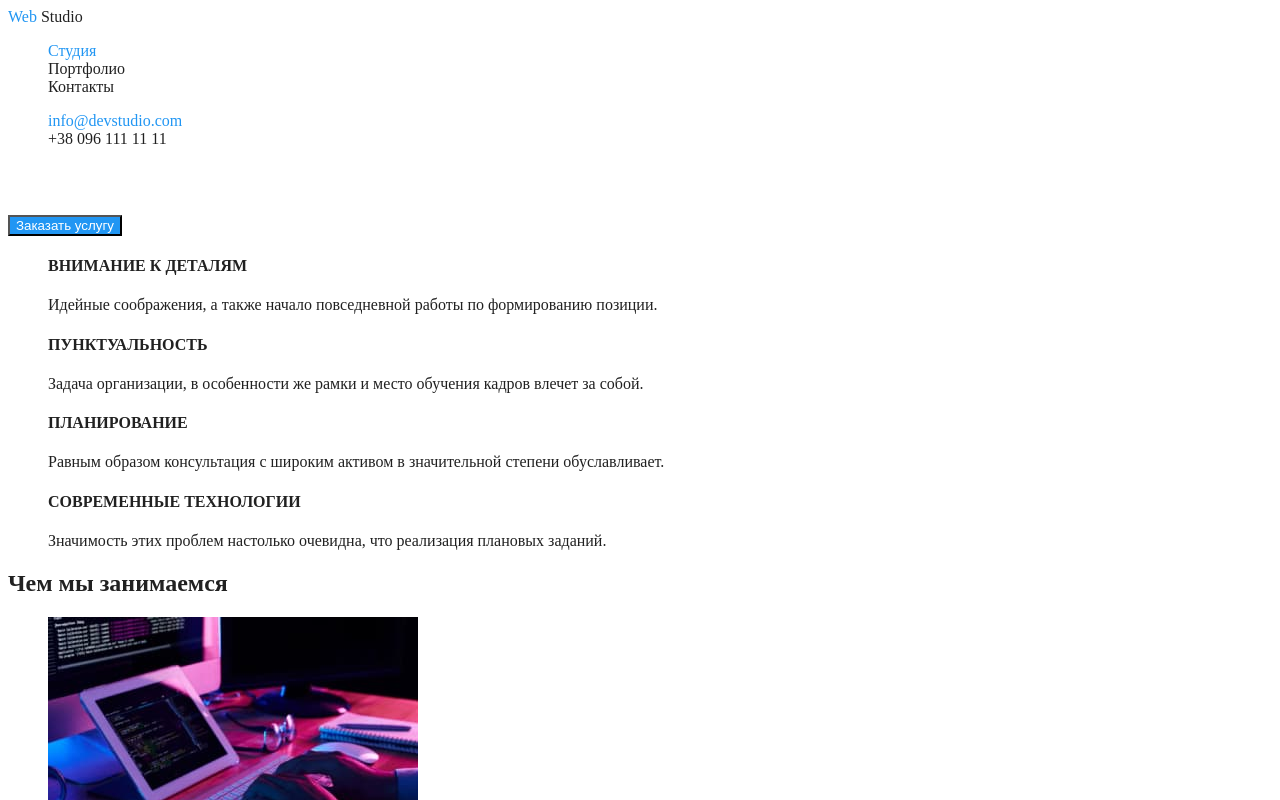
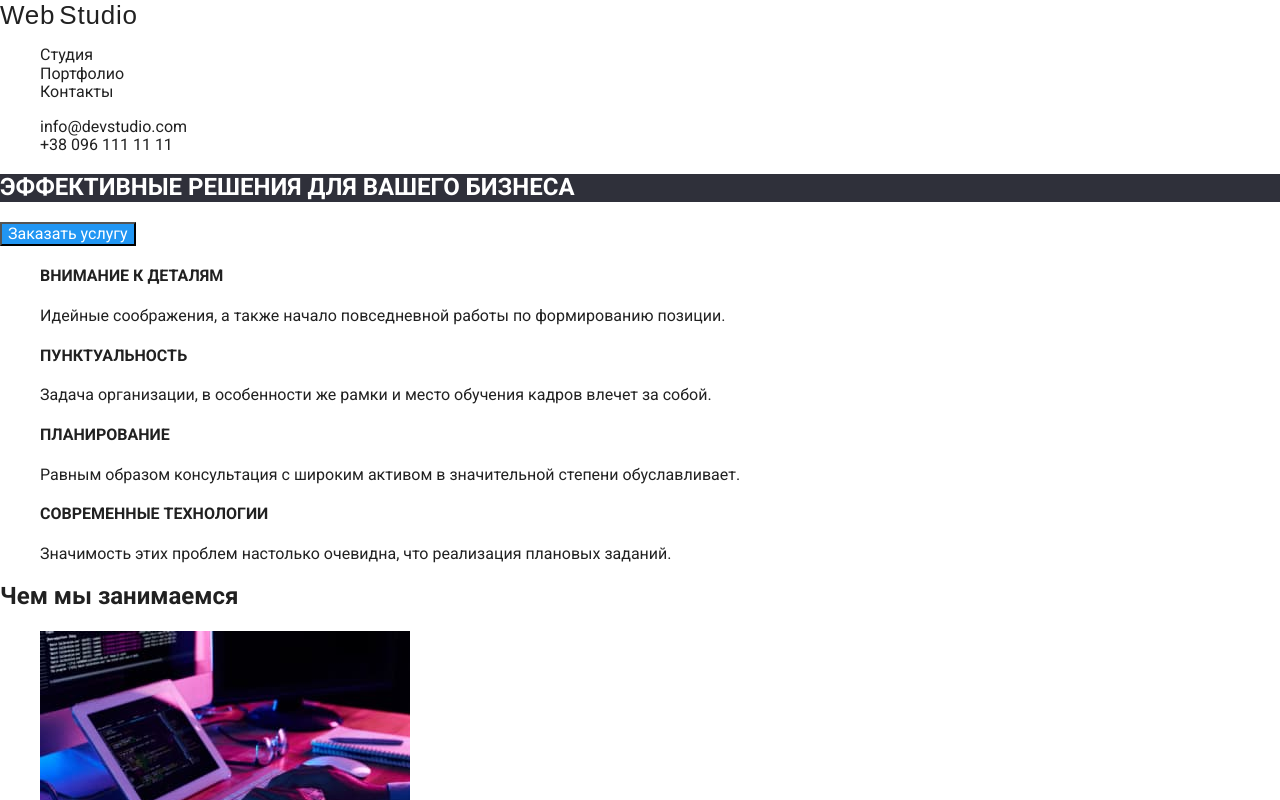
Before and after one commit to YaroSlavGitHub7/goit-markup-hw-02, a plain HTML site: page index.html in a window 1280 px wide. Shown: the top 800 px of the page. Drawn offline with nearby package versions, Linux system fonts and the light colour scheme; a web font is replaced by a local one.

Commit message:
Макет  сайта
Работа с шрифтами

```diff
--- a/css/styles.css
+++ b/css/styles.css
@@ -1,7 +1,7 @@
 /* основной цвет текста color: #212121 */
 /* вторичный цвет текста #757575 */
 /* акцент-цвет синий текста #2196F3 */
-/* акцент-цвет белый текста #FFFFFF */
+/* акцент-цвет белый текст #FFFFFF */
 /* основной цвет фона background: #FFFFFF */
 /* вторичный цвет фона background: #F5F4FA*/
 /* вторичный акцент-цвет фона синий (кнопка) background: #2196F3*/
@@ -9,28 +9,51 @@
 /* цвет фона футер background: #2F303A */
 /* цвет текста футер color: rgba(255, 255, 255, 0.6) */
 
+@font-face {
+    font-family: "Raleway";
+    src: url(../fonts/raleway-v19-latin_cyrillic/raleway-v19-latin_cyrillic-700.woff) format("woff"),
+      url(../fonts/raleway-v19-latin_cyrillic/raleway-v19-latin_cyrillic-700.woff2) format("woff2");
+    font-weight: 700;
+    font-style: normal;
+    font-display: swap;
+  }
+.logo-font {
+    font-family:"Raleway", sans-serif;
+    font-size: 26px;
+    line-height: 1.17;
+    letter-spacing: 0.03em;
+}
 :root {
-    --brand-color: #FFFFFF;
+    --brand-color: #FFFFFF ;
     --object-color: #2196F3 ;
+    --dark-bg: #2F303A ;
+    --main-font: "Roboto",  sans-serif;
 }
 body {
     background: var(--brand-color) ;
-    color: #212121
+    color: #212121;
+    font-family: var(--main-font)
+
 }
 header {
     background: #FFFFFF;
 }
 footer{
-    background: #2F303A;
+    background: var(--dark-bg);
     }
 #team {
     background: #F5F4FA
 }
-.blue-text {
-    color:var(--object-color) ;
+
+.link:hover,
+.link:focus {
+  color: var(--object-color);
 }
+
+
 .white-text {
     color: var(--brand-color) ;
+    background: var(--dark-bg);
 }
 .grey-text a {
     color: #757575 ;
@@ -56,3 +79,6 @@ a {
     text-decoration: none;
     color: #212121;
   }
+ button {
+    cursor: pointer;
+ }
--- a/index.html
+++ b/index.html
@@ -5,29 +5,31 @@
     <meta http-equiv="X-UA-Compatible" content="IE=edge">
     <meta name="viewport" content="width=device-width, initial-scale=1.0">
     <title>Web Studio</title>
-    <link rel="stylesheet" href="./css/styles.css" />
+    <link rel="preconnect" href="https://fonts.gstatic.com">
+    <link href="https://fonts.googleapis.com/css2?family=Roboto:wght@400;500;700;900&display=swap" rel="stylesheet">
+    <link rel="stylesheet" href="https://cdnjs.cloudflare.com/ajax/libs/modern-normalize/1.0.0/modern-normalize.min.css"/>
+    <link rel="stylesheet" href="./css/styles.css"/>
 </head>
 <body>
     <header>
         <nav>
             <a href="./index.html" class="logo">
-              <span class="blue-text">Web</span>
-              <span class="">Studio</span>
-            <!-- <img src="img/WebStudioSVG.svg" alt="logo"> -->
+              <span class="blue-text logo-font">Web</span>
+              <span class="logo-font">Studio</span>
             </a>
             <ul class="list">
-                <li><a class="blue-text" href="">Студия</a></li>
-                <li><a href="portfolio.html">Портфолио</a></li>
-                <li><a href="">Контакты</a></li>
+                <li><a class="link" href="">Студия</a></li>
+                <li><a class="link" href="portfolio.html">Портфолио</a></li>
+                <li><a class="link" href="">Контакты</a></li>
             </ul>
         </nav>
             <ul class="list">
-                <li><a class="blue-text" href="">info@devstudio.com</a></li>
-                <li><a href="">+38 096 111 11 11</a></li>
+                <li><a class="link" href="">info@devstudio.com</a></li>
+                <li><a class="link" href="">+38 096 111 11 11</a></li>
             </ul>
     </header>
     <main>
-        <section>
+        <section >
         <h1 class="white-text">ЭФФЕКТИВНЫЕ РЕШЕНИЯ ДЛЯ ВАШЕГО БИЗНЕСА</h1>
         <button type="button" class="white-text blue-background">Заказать услугу</button>
         </section>
```
